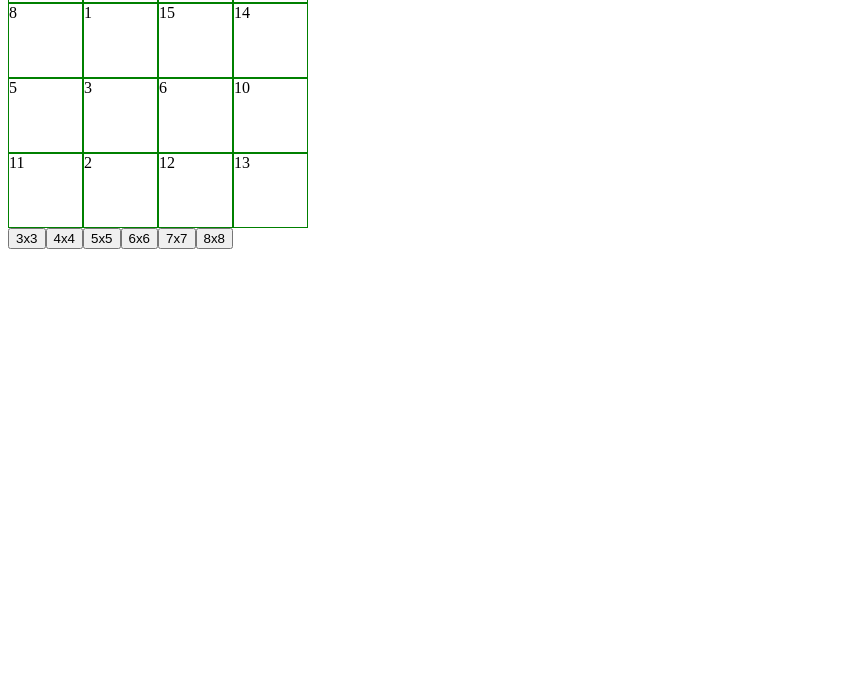
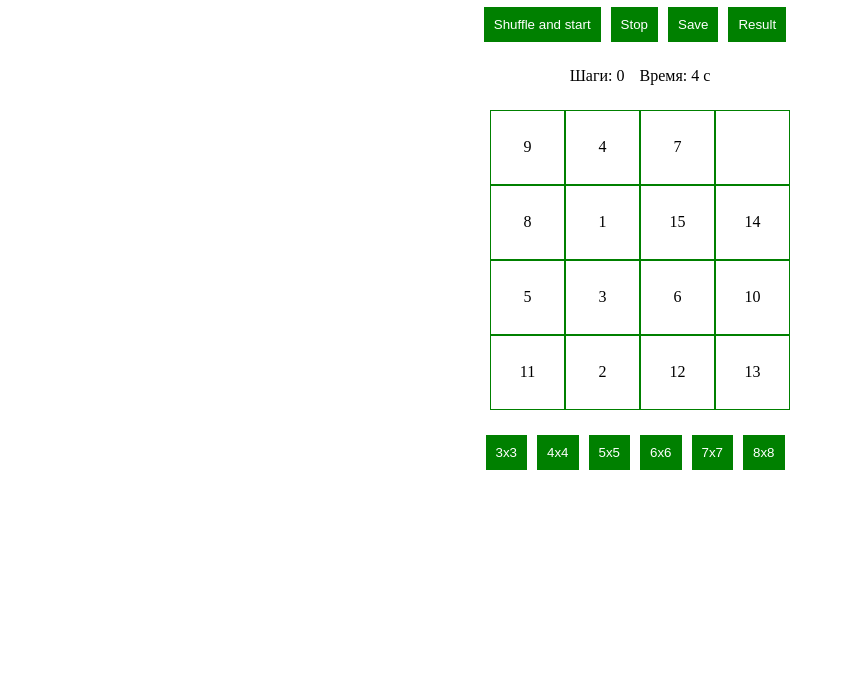
Before and after one commit to Yauheny-Bychkou/Gem-puzzle, a website built with webpack: page src/index.html in a window 1280 px wide. Shown: the part 101-800 px from the top of the page, without its empty margins (0-845 px from the left). Built offline with nearby package versions, Linux system fonts and the light colour scheme; a web font is replaced by a local one.

Commit message:
feat: add music

```diff
--- a/src/global.css
+++ b/src/global.css
@@ -1,3 +1,37 @@
 * {
   box-sizing: border-box;
 }
+body {
+  display: flex;
+  flex-direction: column;
+  align-items: center;
+  padding-top: 20px;
+}
+h1 {
+  color: greenyellow;
+}
+.size {
+  padding-top: 25px;
+}
+.control {
+  padding-bottom: 25px;
+}
+.count-step {
+  margin-right: 15px;
+}
+.count {
+  padding-bottom: 25px;
+}
+.tile {
+  display: flex;
+  flex-direction: column;
+  align-items: center;
+  justify-content: center;
+}
+.button {
+  padding: 10px;
+  background-color: green;
+  color: #fff;
+  border: none;
+  margin-right: 10px;
+}
--- /dev/null
+++ b/src/modules/components/count/count.js
@@ -0,0 +1,27 @@
+class Count {
+  element = document.createElement('div');
+  spanTextSteps = document.createElement('span');
+  spanTextStepsCount = document.createElement('span');
+  spanTextTime = document.createElement('span');
+  spanTextTimeCount = document.createElement('span');
+  spansecond = document.createElement('span');
+  constructor() {
+    this.spansecond.innerHTML = ' c';
+    this.countStep = 0;
+    this.countTime = 0;
+    this.spanTextSteps.innerHTML = 'Шаги: ';
+    this.spanTextStepsCount.innerHTML = this.countStep;
+    this.spanTextTime.innerHTML = 'Время: ';
+    this.spanTextTimeCount.innerHTML = this.countTime;
+    this.element.classList.add('count');
+    this.spanTextStepsCount.classList.add('count-step');
+    this.element.append(
+      this.spanTextSteps,
+      this.spanTextStepsCount,
+      this.spanTextTime,
+      this.spanTextTimeCount,
+      this.spansecond
+    );
+  }
+}
+export default Count;
--- a/src/modules/components/grid/grid.js
+++ b/src/modules/components/grid/grid.js
@@ -25,7 +25,7 @@ class Grid {
     arrayForPuzzle.flat().forEach((item) => {
       const div = document.createElement('div');
       div.classList.add(`${this.className}-tile`, 'tile');
-      div.innerHTML = item;
+      item ? (div.innerHTML = item) : (div.innerHTML = '');
       this.element.append(div);
     });
   }
--- a/src/modules/pages/mainPage.js
+++ b/src/modules/pages/mainPage.js
@@ -1,14 +1,22 @@
 import Button from '../components/button/button';
+import Count from '../components/count/count';
 import Grid from '../components/grid/grid';
 class MainPage {
-  buttonsWrapper = document.createElement('div');
+  buttonsWrapperSize = document.createElement('div');
+  buttonsWrapperControl = document.createElement('div');
+  title = document.createElement('h1');
+  player = document.createElement('audio');
   constructor() {
+    this.player.setAttribute('src', 'track.mp3');
+    this.title.innerHTML = 'RSS Gem Puzzle';
+    this.buttonsWrapperSize.classList.add('size');
+    this.buttonsWrapperControl.classList.add('control');
     this.arrayForPuzzle = Array.from({ length: 16 }, (_, i) => i);
-    this.buttonStart = new Button({ text: 'Shuffle and start', className: 'button-start' }).element;
-    this.buttonStop = new Button({ text: 'Stop', className: 'button-stop' }).element;
-    this.buttonSave = new Button({ text: 'Save', className: 'button-save' }).element;
-    this.buttonResult = new Button({ text: 'Result', className: 'button-result' }).element;
-
+    this.count = new Count();
+    this.buttonStart = new Button({ text: 'Shuffle and start', className: 'button' }).element;
+    this.buttonStop = new Button({ text: 'Stop', className: 'button' }).element;
+    this.buttonSave = new Button({ text: 'Save', className: 'button' }).element;
+    this.buttonResult = new Button({ text: 'Result', className: 'button' }).element;
     this.shuffleArray = this.сhunkArray(this.shuffleArrayForPuzzle(), 4);
     this.grid = new Grid(this.shuffleArray);
     this.render();
@@ -18,28 +26,25 @@ class MainPage {
     this.addEventListenerToButtonResult();
     this.addEventListenerToGridWrapper();
     this.addEventListenerToWrapperButtons();
+    setInterval(() => {
+      this.count.spanTextTimeCount.innerHTML = this.count.countTime++;
+    }, 1000);
   }
   render() {
     const body = document.querySelector('body');
-    this.buttonsWrapper.append(
-      new Button({ text: '3x3', className: 'button-size' }).element,
-      new Button({ text: '4x4', className: 'button-size' }).element,
-      new Button({ text: '5x5', className: 'button-size' }).element,
-      new Button({ text: '6x6', className: 'button-size' }).element,
-      new Button({ text: '7x7', className: 'button-size' }).element,
-      new Button({ text: '8x8', className: 'button-size' }).element
+    this.buttonsWrapperControl.append(this.buttonStart, this.buttonStop, this.buttonSave, this.buttonResult);
+    this.buttonsWrapperSize.append(
+      new Button({ text: '3x3', className: 'button' }).element,
+      new Button({ text: '4x4', className: 'button' }).element,
+      new Button({ text: '5x5', className: 'button' }).element,
+      new Button({ text: '6x6', className: 'button' }).element,
+      new Button({ text: '7x7', className: 'button' }).element,
+      new Button({ text: '8x8', className: 'button' }).element
     );
-    body.append(
-      this.buttonStart,
-      this.buttonStop,
-      this.buttonSave,
-      this.buttonResult,
-      this.grid.element,
-      this.buttonsWrapper
-    );
+    body.append(this.title, this.buttonsWrapperControl, this.count.element, this.grid.element, this.buttonsWrapperSize);
   }
   addEventListenerToWrapperButtons() {
-    this.buttonsWrapper.addEventListener('click', (e) => {
+    this.buttonsWrapperSize.addEventListener('click', (e) => {
       if (e.target.classList.contains('button-size')) {
         const arrSizeTiles = e.target.textContent.split('x');
         const sumTiles = arrSizeTiles.reduce((a, b) => +a * +b);
@@ -52,7 +57,16 @@ class MainPage {
   addEventListenerToGridWrapper() {
     this.grid.element.addEventListener('click', (e) => {
       if (e.target.classList.contains('tile')) {
-        this.checkPositionTils(e.target.textContent);
+        document.querySelectorAll('.grid > div').forEach((item) => {
+          if (item.textContent === '') {
+            this.player.currentTime = 0;
+            this.player.pause();
+            this.player.play();
+            this.count.countStep++;
+            this.count.spanTextStepsCount.innerHTML = this.count.countStep;
+            this.checkPositionTils(e.target.textContent, e.target, item);
+          }
+        });
       }
     });
   }
@@ -77,10 +91,10 @@ class MainPage {
       console.log('result');
     });
   }
-  checkPositionTils(textTile) {
+  checkPositionTils(textTile, elementFrom, elementTo) {
     let posX = 0;
     let posY = 0;
-    if (textTile !== '0') {
+    if (textTile !== '') {
       for (let i = 0; i < this.shuffleArray.length; i++) {
         for (let j = 0; j < this.shuffleArray[i].length; j++) {
           if (this.shuffleArray[i][j] === +textTile) {
@@ -89,10 +103,10 @@ class MainPage {
           }
         }
       }
-      this.checkTils(posX, posY);
+      this.checkTils(posX, posY, elementFrom, elementTo);
     }
   }
-  checkTils(posX, posY) {
+  checkTils(posX, posY, elFrom, elTo) {
     const objPosition = {
       elem: this.shuffleArray[posX][posY],
       top: [posX - 1, posY],
@@ -108,19 +122,27 @@ class MainPage {
           objPosition[i][1] >= 0 &&
           objPosition[i][1] <= this.shuffleArray.length - 1
         ) {
-          console.log(this.shuffleArray[objPosition[i][0]][[objPosition[i][1]]]);
+          if (!this.shuffleArray[objPosition[i][0]][[objPosition[i][1]]]) {
+            const elementFrom = {
+              x: posX,
+              y: posY,
+              value: this.shuffleArray[posX][[posY]],
+            };
+            const elementTo = {
+              x: objPosition[i][0],
+              y: objPosition[i][1],
+              value: this.shuffleArray[objPosition[i][0]][[objPosition[i][1]]],
+            };
+            this.shuffleArray[elementFrom.x][elementFrom.y] = elementTo.value;
+            this.shuffleArray[elementTo.x][elementTo.y] = elementFrom.value;
+            elFrom.innerHTML = '';
+            elTo.innerHTML = elementFrom.value;
+          }
         }
       }
     }
   }
-  checkEmptyTils(posX, posY, pos) {
-    if (pos === 'middle') {
-      console.log(this.shuffleArray[posX - 1][posY]);
-      console.log(this.shuffleArray[posX + 1][posY]);
-      console.log(this.shuffleArray[posX][posY - 1]);
-      console.log(this.shuffleArray[posX][posY + 1]);
-    }
-  }
+
   shuffleArrayForPuzzle() {
     this.arrayForPuzzle.sort(() => Math.random() - 0.5);
     return this.arrayForPuzzle;
```
Also changed, not shown: public/close-small.svg (deleted), public/close.svg (deleted), 1 other file.
